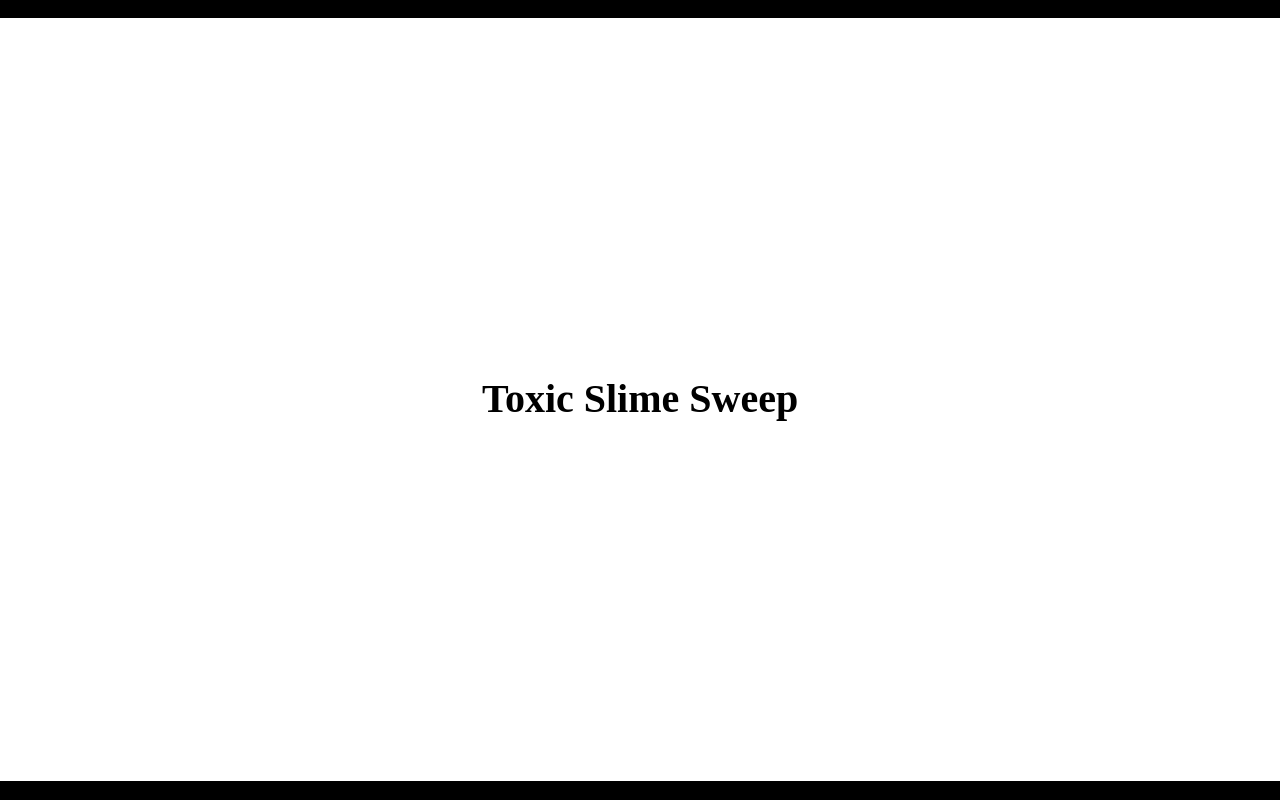
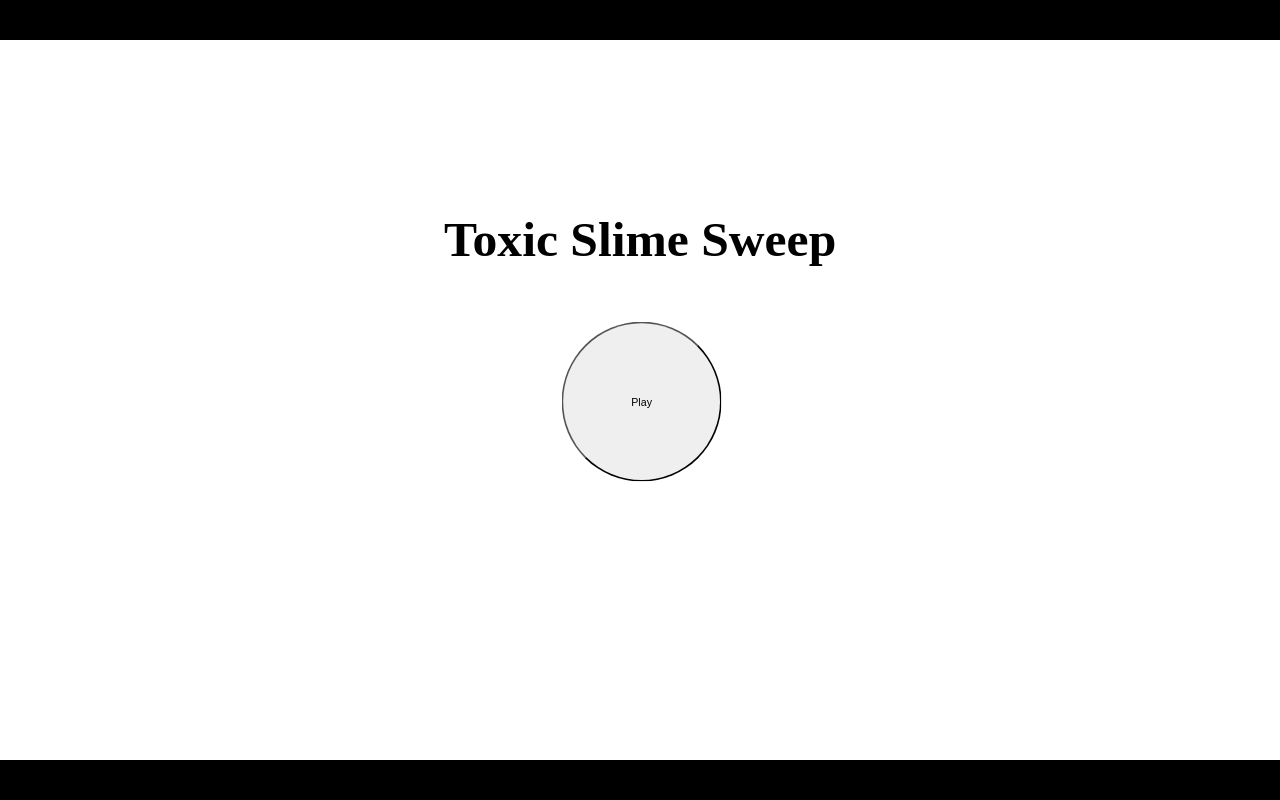
Before and after one commit to smithsa/toxic-slime-sweep, a website built with webpack: page src/index.html in a window 1280 px wide. Built offline with nearby package versions, Linux system fonts and the light colour scheme.

Commit message:
set up sass and helper base base

```diff
--- a/src/index.html
+++ b/src/index.html
@@ -2,7 +2,7 @@
 <html lang="en">
 <head>
 	<meta charset="UTF-8" />
-    <title>Toxic Slime Sweeps</title>
+  <title>Toxic Slime Sweeps</title>
     <style type="text/css">
         body {
         	width:100%;
@@ -16,7 +16,7 @@
             margin: 0;
         }
         h1 {
-          font-size: 32px;
+          font-size: 62px;
         }
     </style>
     <script type="text/javascript" src="./js/vendors.bundle.min.js"></script>
--- a/src/js/constants.js
+++ b/src/js/constants.js
@@ -1,7 +1,12 @@
 export const CST = {
-  TITLE: "Toxic Slime Sweep",
   SCENES: {
-    MENU: "MENU",
+    TITLE: "TITLE",
     PRELOAD: "PRELOAD"
+  },
+  LANG : {
+    EN: {
+      TITLE: "Toxic Slime Sweep",
+      PLAY: "Play"
+    }
   }
 }
--- a/src/js/index.js
+++ b/src/js/index.js
@@ -1,15 +1,15 @@
 import {AUTO, Scale, Game} from 'phaser';
-import PreloaderScene from './preload';
-import MenuScene from './menu';
+import BootScene from './scenes/BootScene';
+import TitleScene from './scenes/TitleScene';
 import {CST} from "./constants";
 
 const gameConfig = {
-  gameTitle: CST.TITLE,
   type: AUTO,
-  width: 1024,
-  height: 610,
+  gameTitle: CST.LANG.EN.TITLE,
+  width: 1600,
+  height: 900,
   backgroundColor: '#fff',
-  parent: CST.SCENES.MENU,
+  parent: CST.SCENES.TITLE,
   dom: {
     createContainer: true
   },
@@ -17,7 +17,7 @@ const gameConfig = {
     mode: Scale.FIT,
     autoCenter: Scale.CENTER_BOTH
   },
-  scene: [PreloaderScene, MenuScene]
+  scene: [BootScene, TitleScene]
 };
 
 const game = new Game(gameConfig);
--- a/src/js/menu.js
+++ /dev/null
@@ -1,19 +0,0 @@
-import {Scene} from 'phaser';
-import {CST} from "./constants";
-
-export default class MenuScene extends Scene {
-  constructor () {
-    super({
-      key: CST.SCENES.MENU
-    });
-  }
-
-  preload () {
-
-  }
-
-  create () {
-    // add html5 title for for menu
-    this.add.dom(this.game.config.width/2, this.game.config.height/2).createElement("h1", {},CST.TITLE).setOrigin(0.5);
-  }
-}
--- a/src/js/preload.js
+++ /dev/null
@@ -1,19 +0,0 @@
-import {CST} from "./constants";
-import {Scene} from 'phaser';
-
-export default class PreloaderScene extends Scene {
-  constructor () {
-    super({
-      key: CST.SCENES.PRELOAD
-    });
-  }
-
-  preload () {
-
-  }
-
-  create () {
-    console.log("preload")
-    this.scene.start(CST.SCENES.MENU);
-  }
-}
--- /dev/null
+++ b/src/js/scenes/BaseScene.js
@@ -0,0 +1,21 @@
+import {Scene} from 'phaser';
+
+export default class BaseScene extends Scene {
+  createHtmlElement (tagName, textContent, classList=[], ariaAttributes=null) {
+    const element = document.createElement(tagName);
+    element.textContent = textContent;
+
+    classList.forEach((classListItem) => {
+      element.classList.add(classListItem);
+    });
+
+    if(ariaAttributes && ariaAttributes.constructor === Object) {
+      for (let ariaAttribute in ariaAttributes) {
+        let ariaAttributeValue = ariaAttributes[ariaAttribute];
+        element.setAttribute(ariaAttribute, ariaAttributeValue);
+      }
+    }
+
+    return element;
+  }
+}
--- /dev/null
+++ b/src/js/scenes/BootScene.js
@@ -0,0 +1,19 @@
+import {CST} from "../constants";
+import BaseScene from "./BaseScene";
+
+export default class BootScene extends BaseScene {
+  constructor () {
+    super({
+      key: CST.SCENES.PRELOAD
+    });
+  }
+
+  preload () {
+
+  }
+
+  create () {
+    console.log("preload")
+    this.scene.start(CST.SCENES.TITLE);
+  }
+}
--- /dev/null
+++ b/src/js/scenes/TitleScene.js
@@ -0,0 +1,19 @@
+import {CST} from "../constants";
+import BaseScene from "./BaseScene";
+import '../../scss/title.scss';
+
+export default class TitleScene extends BaseScene {
+  constructor () {
+    super({
+      key: CST.SCENES.TITLE
+    });
+  }
+
+  create () {
+    const titleElement = this.createHtmlElement("h1", CST.LANG.EN.TITLE);
+    this.add.dom(this.game.config.width/2, this.game.config.height/2 - 200, titleElement);
+
+    const playButtonElement = this.createHtmlElement("button", CST.LANG.EN.PLAY);
+    this.add.dom(this.game.config.width/2, this.game.config.height/2, playButtonElement);
+  }
+}
--- /dev/null
+++ b/src/scss/title.scss
@@ -0,0 +1,6 @@
+button {
+  width: 200px;
+  height: 200px;
+  border-radius: 50%;
+  cursor: pointer;
+}
--- a/webpack.common.js
+++ b/webpack.common.js
@@ -12,7 +12,6 @@ module.exports = {
     // TODO copy all contents over to the dist
     new CopyPlugin({
        patterns: [
-        { from: "./src/css", to: "./css"},
         { from: "./src/fonts", to: "./fonts"},
         { from: "./src/img", to: "./img"},
         { from: "./src/sounds", to: "./sounds"},
@@ -29,6 +28,17 @@ module.exports = {
   },
   module: {
     rules: [
+        {
+          test: /\.s[ac]ss$/i,
+          use: [
+            // Creates `style` nodes from JS strings
+            "style-loader",
+            // Translates CSS into CommonJS
+            "css-loader",
+            // Compiles Sass to CSS
+            "sass-loader",
+          ],
+        },
       {
         test: /\.js$/,
         include: path.resolve(__dirname, 'dist/'),
```
Also changed, not shown: package.json (+7 -3 lines), src/css/style.css (deleted), 2 other files.
